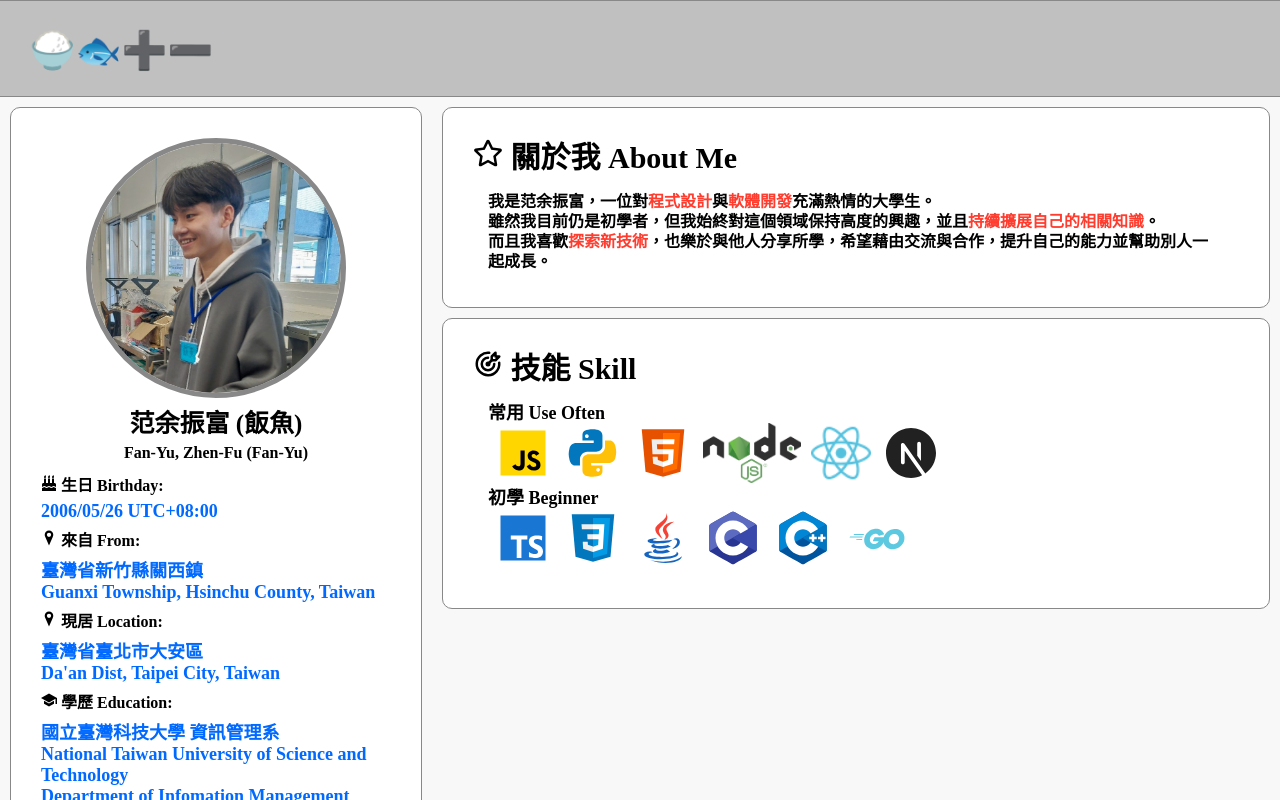
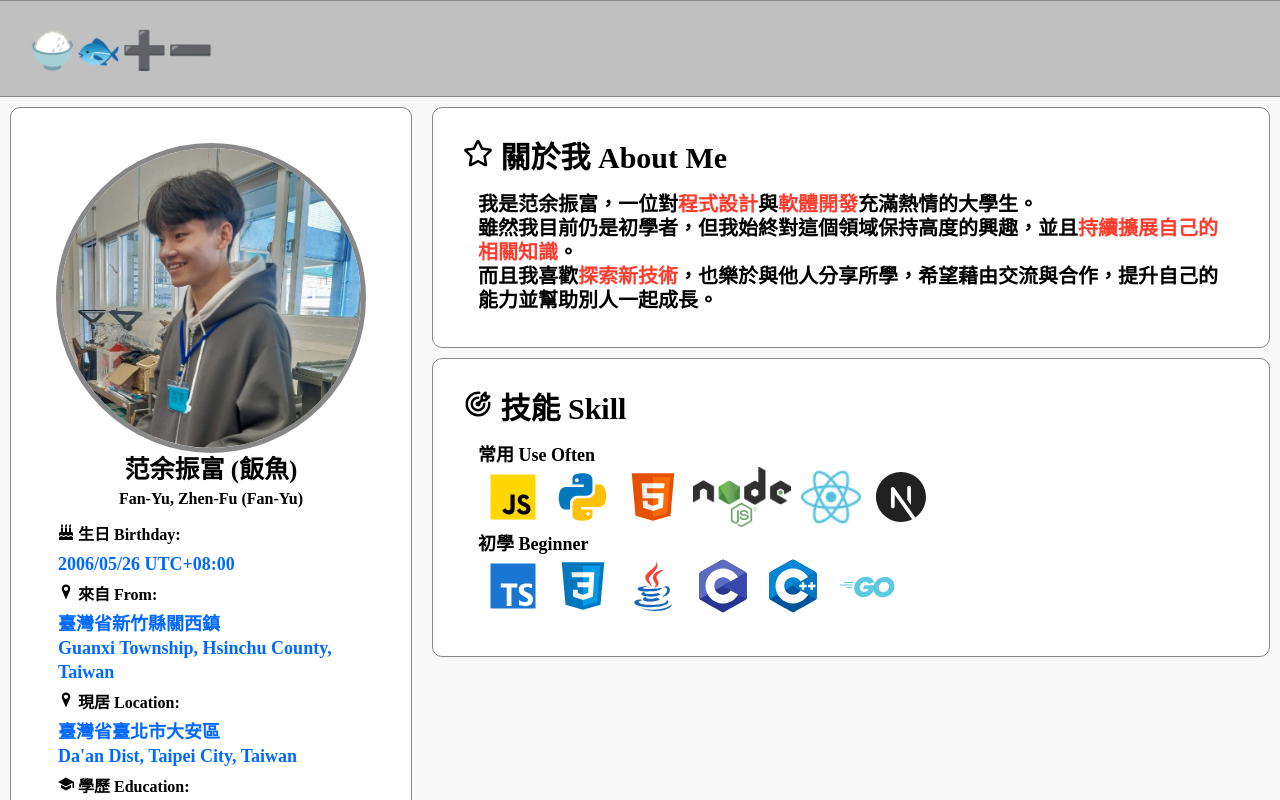
Before and after one commit to fanyuuu2006/fanyu-web, a Next.js app in the folder frontend/: page / in a window 1280 px wide. Shown: the top 800 px of the page. Built offline with nearby package versions, Linux system fonts and the light colour scheme.

Commit message:
refactor: ProfileDiv 改用 FlexGrowDiv

```diff
--- a/frontend/src/app/page.jsx
+++ b/frontend/src/app/page.jsx
@@ -2,7 +2,6 @@
 import ProfileDiv from "@/components/Index/ProfileDiv";
 import AboutMeDiv from "@/components/Index/AboutMeDiv";
 import SkillDiv from "@/components/Index/SkillDiv";
-import ProjectCarouselDiv from "@/components/Index/ProjectCarouselDiv";
 import ContactDiv from "@/components/Index/ContactDiv";
 export default function Index() {
   return (
--- a/frontend/src/components/Index/ProfileDiv.jsx
+++ b/frontend/src/components/Index/ProfileDiv.jsx
@@ -1,5 +1,6 @@
 import "@/styles/Index/Profile.css";
 import Image from "next/image";
+import FlexGrowDiv from "../common/FlexGrowDiv";
 import OutsideLink from "../common/OutsideLink";
 import CampPhoto from "@/assets/images/CampPhoto.jpg";
 import Profile from "@/json/Profile.json";
@@ -18,9 +19,7 @@ const ProfileData = [
     icon: <GiPositionMarker />,
     label: "來自 From:",
     value: (
-      <OutsideLink
-        href="https://zh.wikipedia.org/wiki/%E9%97%9C%E8%A5%BF%E9%8E%AE_(%E5%8F%B0%E7%81%A3)"
-      >
+      <OutsideLink href="https://zh.wikipedia.org/wiki/%E9%97%9C%E8%A5%BF%E9%8E%AE_(%E5%8F%B0%E7%81%A3)">
         {Profile.From.Chinese}
         <br />
         {Profile.From.English}
@@ -31,9 +30,7 @@ const ProfileData = [
     icon: <GiPositionMarker />,
     label: "現居 Location:",
     value: (
-      <OutsideLink
-        href="https://zh.wikipedia.org/zh-tw/%E5%A4%A7%E5%AE%89%E5%8D%80_(%E8%87%BA%E5%8C%97%E5%B8%82)"
-      >
+      <OutsideLink href="https://zh.wikipedia.org/zh-tw/%E5%A4%A7%E5%AE%89%E5%8D%80_(%E8%87%BA%E5%8C%97%E5%B8%82)">
         {Profile.Location.Chinese}
         <br />
         {Profile.Location.English}
@@ -44,8 +41,7 @@ const ProfileData = [
     icon: <IoSchoolSharp />,
     label: "學歷 Education:",
     value: (
-      <OutsideLink
-      >
+      <OutsideLink>
         {Profile.Education.School.Chinese}{" "}
         {Profile.Education.Department.Chinese}
         <br />
@@ -59,9 +55,7 @@ const ProfileData = [
     icon: <IoMailSharp />,
     label: "電子郵件 Email:",
     value: (
-      <OutsideLink
-        href={`mailto:${Profile.Email.Gmail}`}
-      >
+      <OutsideLink href={`mailto:${Profile.Email.Gmail}`}>
         {Profile.Email.Gmail}
       </OutsideLink>
     ),
@@ -72,14 +66,11 @@ function HeadPhoto() {
   return (
     <>
       <Image
-        loading="lazy"  // 延遲加載
+        priority
         src={CampPhoto}
         alt="頭像"
         title="帥吧~"
-        style={{
-          border: "5px solid #888888",
-          borderRadius: "100%",
-        }}
+        className="ProfileDiv-Image"
       />
     </>
   );
@@ -109,7 +100,7 @@ function TableData({ className, children, ...props }) {
 
 function FileTable() {
   return (
-    <table style={{ marginTop: "5px", borderCollapse: "collapse" }}>
+    <table className="ProfileDiv-Table">
       <tbody>
         {ProfileData.map((value, index) => {
           return (
@@ -130,10 +121,13 @@ function FileTable() {
 
 export default function ProfileDiv() {
   return (
-    <div className="ProfileDiv">
+    <FlexGrowDiv
+      DivClassName="ProfileDiv"
+      ContentClassName="ProfileDiv-Content"
+    >
       <HeadPhoto />
       <Name />
       <FileTable />
-    </div>
+    </FlexGrowDiv>
   );
 }
--- a/frontend/src/styles/FlexGrowDiv.css
+++ b/frontend/src/styles/FlexGrowDiv.css
@@ -19,8 +19,8 @@
 
 .FlexGrowDiv-Content {
   font-weight: bold;
-  font-size: 16px;
-  line-height: 20px;
+  font-size: 20px;
+  line-height: 24px;
   display: flex;
   flex-wrap: wrap;
   margin: var(--margin-small);
@@ -28,8 +28,9 @@
 }
 
 .FlexGrowDiv-Content > p{
-  font-size: 16px;
-  line-height: 20px;
+  font-weight: bold;
+  font-size: 20px;
+  line-height: 24px;
 }
 
 @media (max-width: 768px) {
@@ -44,4 +45,8 @@
     justify-content: center;
     align-items: center;
   }
+
+  .FlexGrowDiv-Content, .FlexGrowDiv-Content > p{
+    font-size: 16;
+  }
 }
--- a/frontend/src/styles/Index/Profile.css
+++ b/frontend/src/styles/Index/Profile.css
@@ -1,23 +1,22 @@
 @import url(../globals.css);
 
-.ProfileDiv {
-  width: fit-content;
-  min-width: 350px;
-  background-color: var(--div-background-color);
-  border: var(--border-lv1);
-  border-radius: 10px;
+.ProfileDiv-Content {
   display: flex;
   flex-direction: column;
   justify-content: flex-start;
   align-items: center;
-  margin: var(--margin-medium);
-  padding: var(--padding-large);
 }
 
-.ProfileDiv > img {
-  width: 250px;
+.ProfileDiv-Image {
+  border: var(--border-lv3);
+  border-radius: 100%;
+  width: 300px;
   height: auto;
   object-fit: contain;
+}
+
+.ProfileDiv-Table{
+  margin-top: var(--margin-small);
 }
 
 .ProfileDiv-TableData-Key {
```
